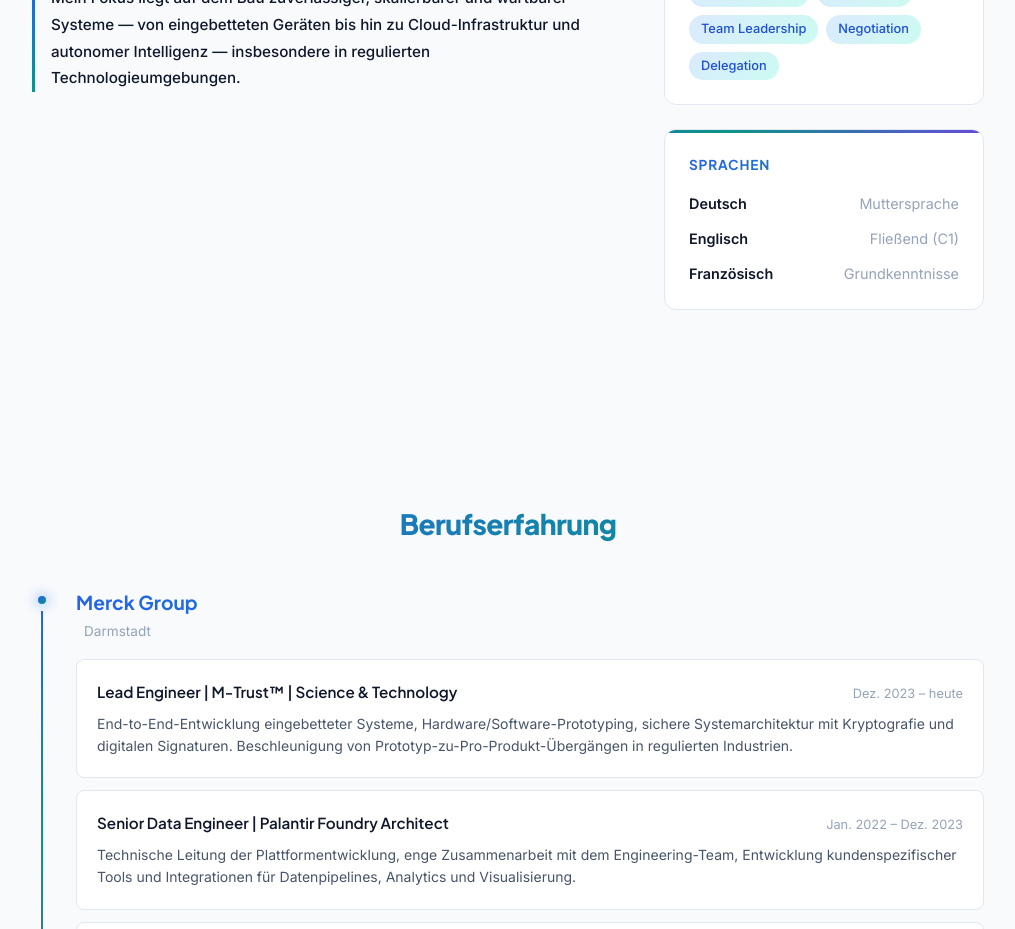
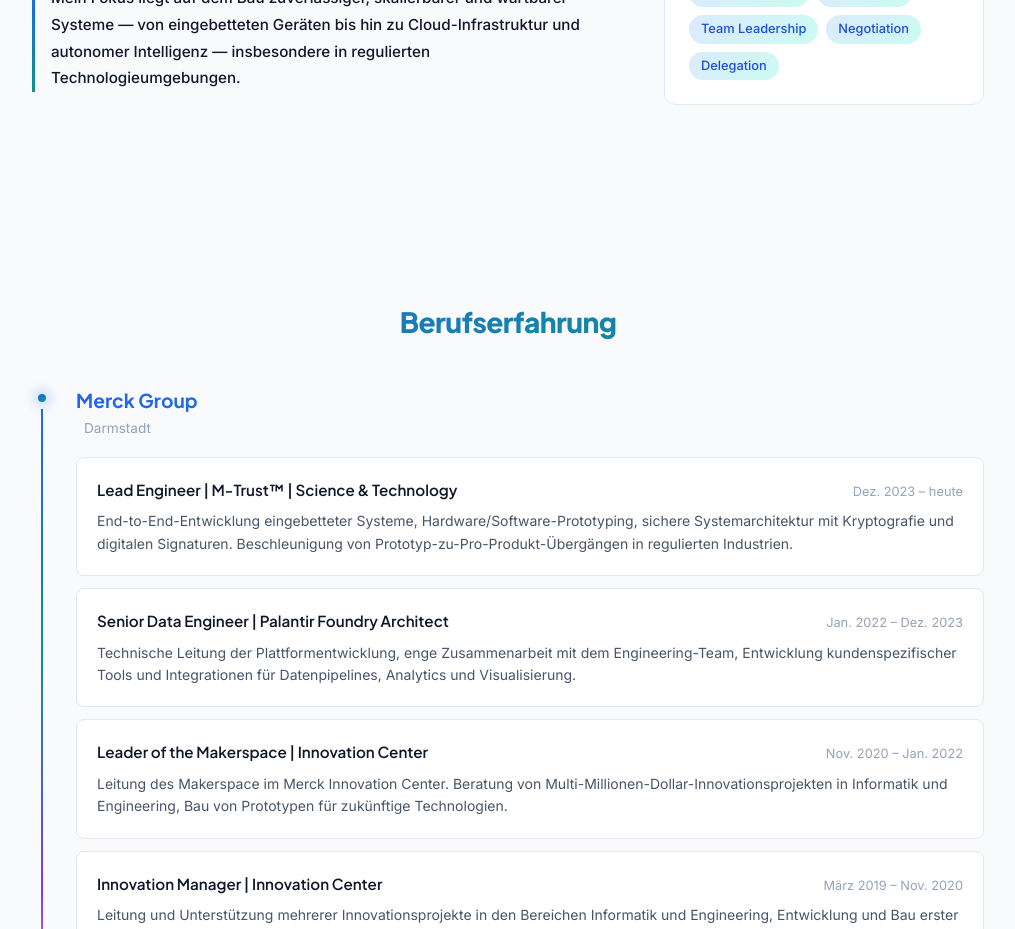
Before and after one commit to KochC/website, a Vue app: page / in a window 1280 px wide. Shown: the part 1400-2329 px from the top of the page, without its empty margins (132-1147 px from the left). Built offline with nearby package versions, Linux system fonts and the light colour scheme.

Commit message:
Remove languages section from about page

```diff
--- a/src/components/AboutSection.vue
+++ b/src/components/AboutSection.vue
@@ -20,15 +20,6 @@
             <div class="skills-grid">
               <span v-for="skill in t('skills')" :key="skill" class="skill-tag">{{ skill }}</span>
             </div>
-          </div>
-          <div class="about-card">
-            <h3>{{ t('about.languages_title') }}</h3>
-            <ul class="lang-list">
-              <li v-for="lang in t('languages')" :key="lang.name">
-                <strong>{{ lang.name }}</strong>
-                <span>{{ lang.level }}</span>
-              </li>
-            </ul>
           </div>
         </div>
       </div>
@@ -115,27 +106,6 @@
   color: var(--color-primary-dark);
 }
 
-.lang-list {
-  list-style: none;
-  display: flex;
-  flex-direction: column;
-  gap: 12px;
-}
-
-.lang-list li {
-  display: flex;
-  justify-content: space-between;
-  font-size: 0.9rem;
-}
-
-.lang-list strong {
-  font-weight: 600;
-}
-
-.lang-list span {
-  color: var(--color-text-muted);
-}
-
 @media (max-width: 768px) {
   .about-grid {
     grid-template-columns: 1fr;
```
